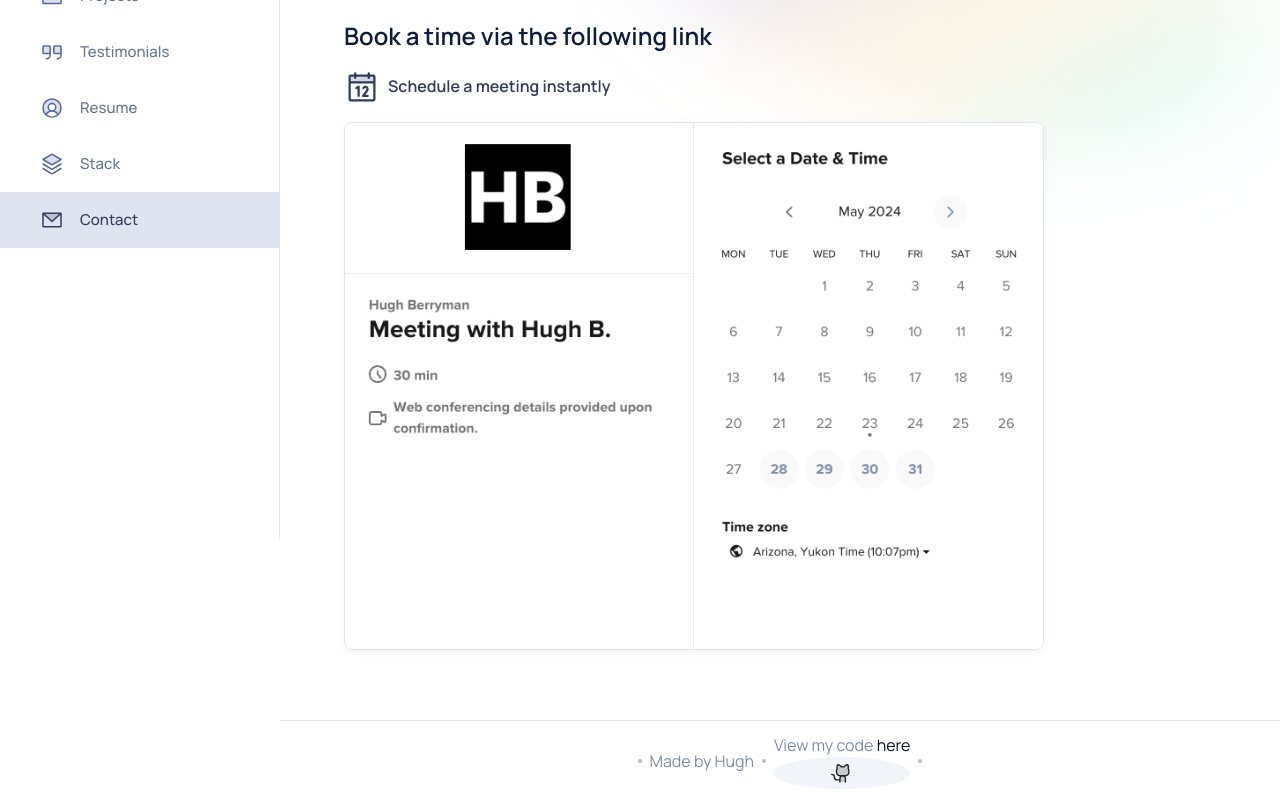
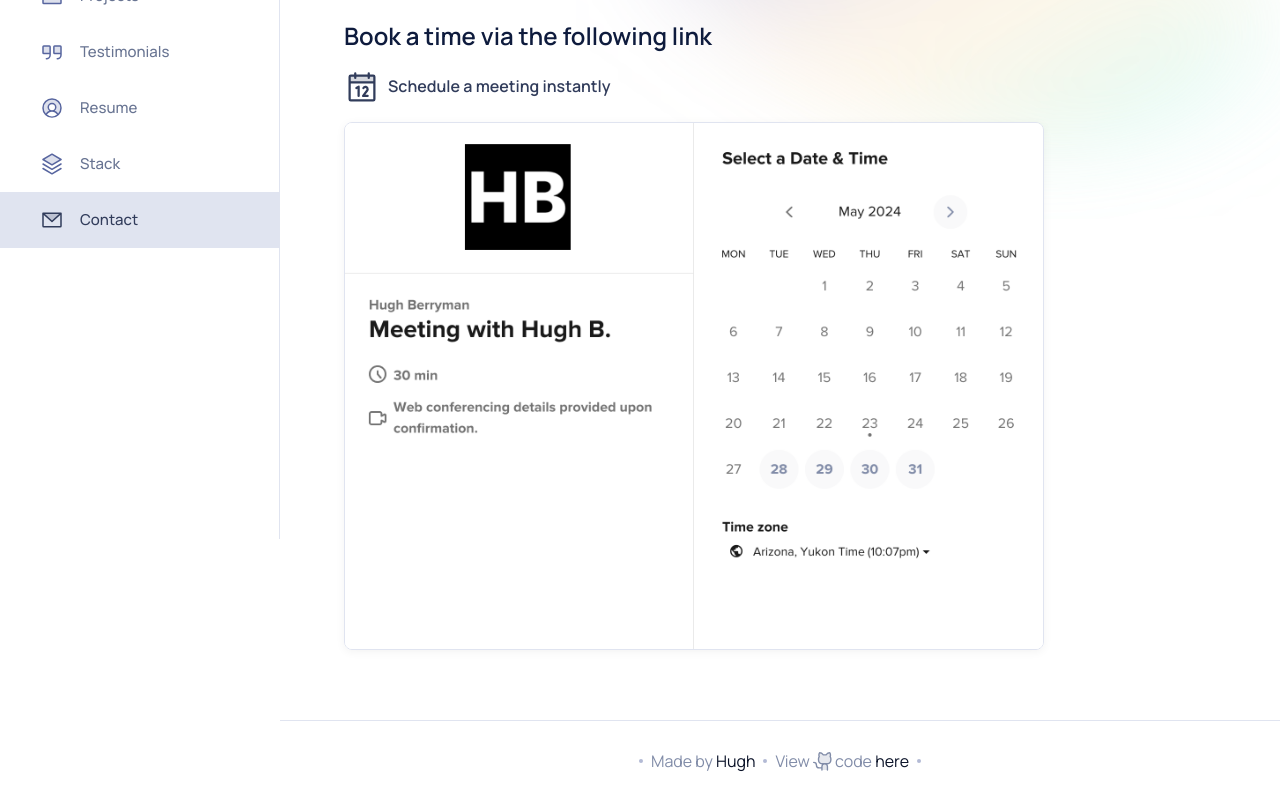
Before and after one commit to HughBerryman/hughberryman.com, a Nuxt app: page /contact in a window 1280 px wide. Shown: the part 261-1061 px from the top of the page. Built offline with nearby package versions, Linux system fonts and the light colour scheme.

Commit message:
fix footer

```diff
--- a/components/AppFooter.vue
+++ b/components/AppFooter.vue
@@ -1,25 +1,30 @@
 <template>
   <footer>
     <div class="dot" />
-    <p>Made by <NuxtLink to="/contact">Hugh</NuxtLink></p>
+    <p>
+      Made by <NuxtLink to="/contact"><span>Hugh</span></NuxtLink>
+    </p>
 
     <div class="dot" />
     <a href="https://github.com/HughBerriez/hughberryman.com">
-      <p>View my code <span>here</span></p>
-      <div
-        style="
-          padding: 0.25rem;
-          background-color: var(--primary-50);
-          border-radius: 100%;
-        "
-      >
+      <p>
+        View
         <Icon
           name="ph:github-logo-duotone"
           size="22"
           style="margin-top: -3px"
-        /></div
-    ></a>
+        />code
+        <span> here</span>
+      </p>
+    </a>
     <div class="dot" />
+    <!-- <div
+      style="
+        padding: 0.25rem;
+        background-color: var(--primary-50);
+        border-radius: 100%;
+      "
+    ></div> -->
   </footer>
 </template>
 
@@ -31,7 +36,6 @@ footer {
   align-items: center;
   justify-content: center;
   gap: 0.5rem;
-  flex-wrap: nowrap;
 }
 
 .dot {
@@ -45,4 +49,8 @@ footer {
 span {
   color: var(--primary-700);
 }
+
+p:hover span {
+  text-decoration: underline;
+}
 </style>
--- a/pages/contact.vue
+++ b/pages/contact.vue
@@ -33,7 +33,6 @@
 
     <a href="https://calendly.com/hughberryman/30" target="_blank"
       ><div class="containerBox">
-        <!-- <h2 class="text-box">Calendly link here</h2> -->
         <NuxtImg
           src="/img/calendly.png"
           alt="Book a time with hugh via Calendly"
@@ -42,10 +41,6 @@
     ></a>
   </div>
 </template>
-
-<script setup lang="ts">
-const nuxtApp = useNuxtApp();
-</script>
 
 <style scoped>
 .icon {
@@ -59,12 +54,9 @@ a {
 
 a:hover {
   text-decoration: underline;
-  /* color: var(--primary-200); */
 }
 .containerBox {
-  /* position: relative; */
   display: inline-block;
-  /* background-color: pink; */
   width: 100%;
   max-width: 700px;
 }
@@ -73,7 +65,6 @@ a:hover {
   position: relative;
   top: 100px;
   left: 100px;
-  /* transform: translate(-50%, -50%); */
   font-size: 1.5rem;
   font-weight: 500;
   color: var(--primary-600);
@@ -82,14 +73,8 @@ a:hover {
 
 .booking {
   z-index: 10;
-  /* margin: 1rem; */
-  /* filter: blur(3px); */
   border: 1px solid var(--primary-100);
   border-radius: 0.5rem;
   box-shadow: 0 2px 10px rgba(0, 0, 0, 0.05);
 }
-
-/* .containerBox:hover .booking {
-  filter: blur(10px);
-} */
 </style>
```
